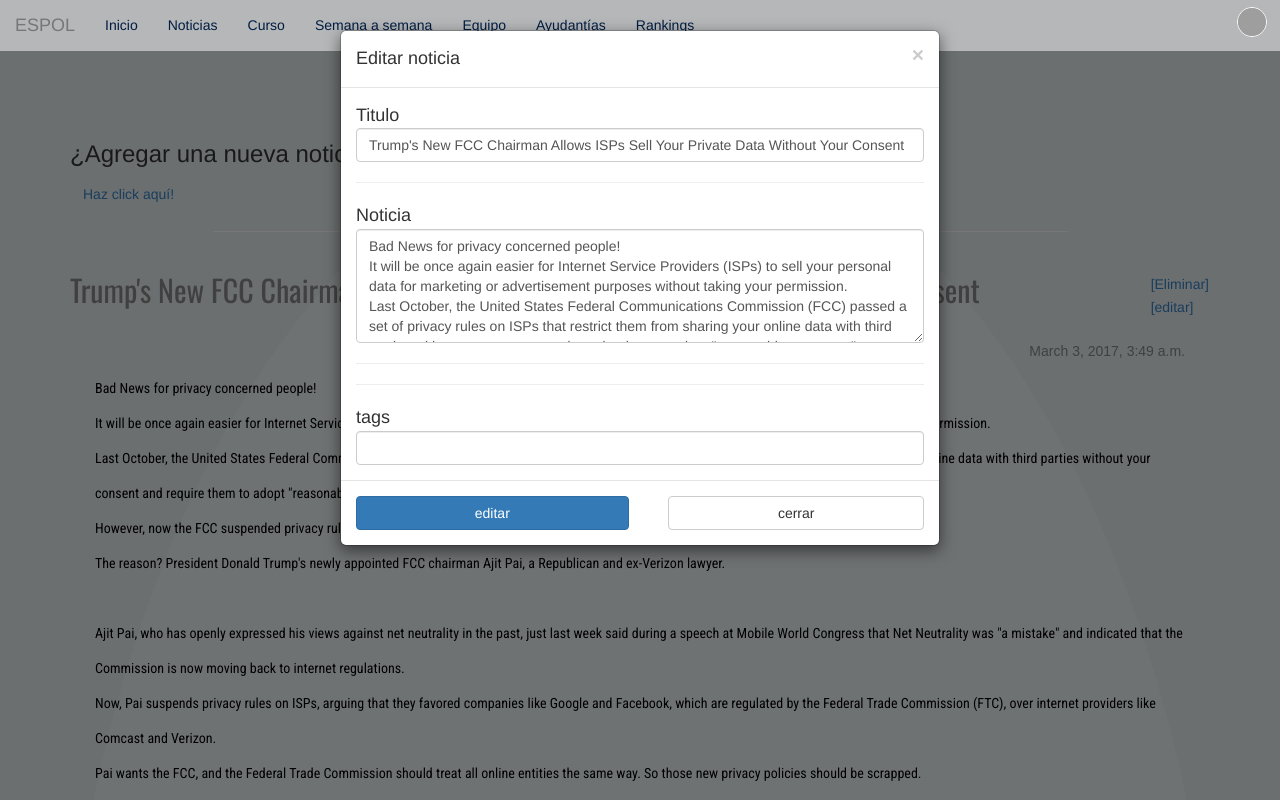
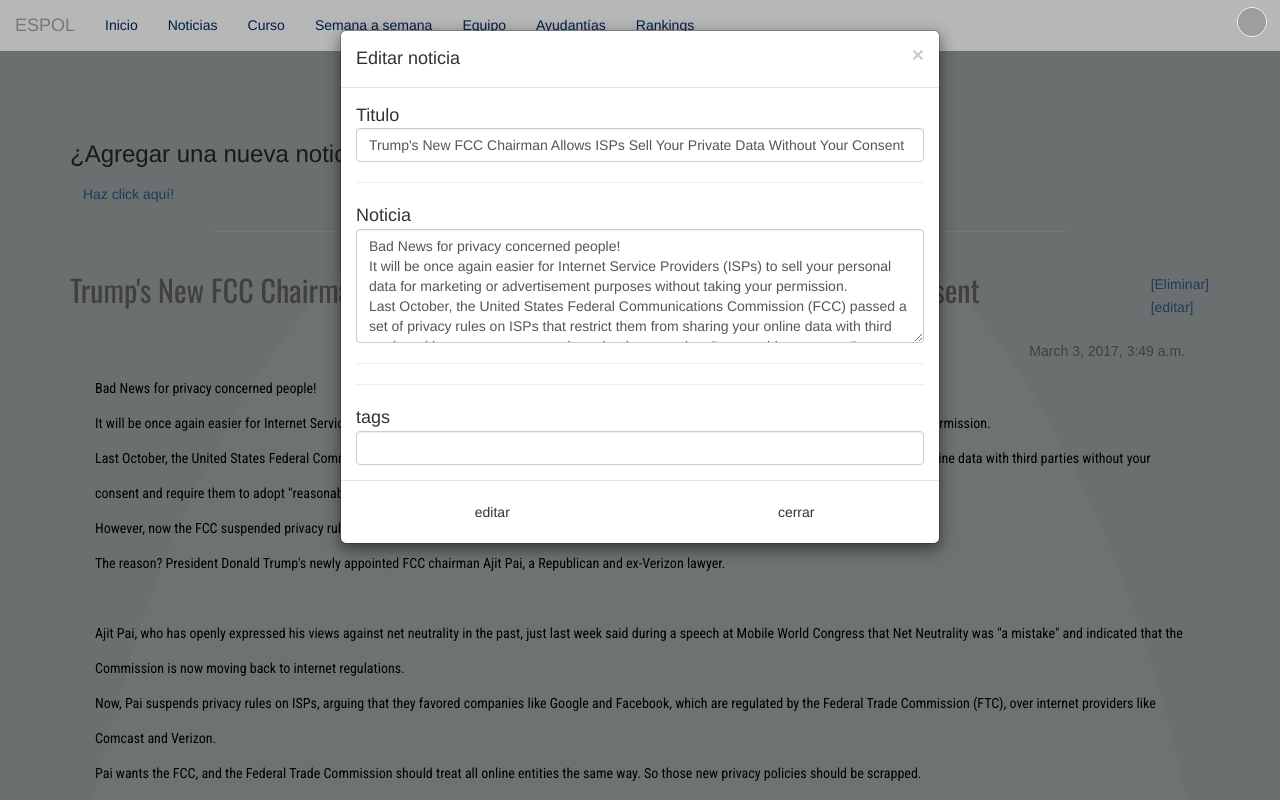
Before and after one commit to Xidrovo/proyecto-Django, a Django app: page /noticias/ in a window 1280 px wide, after a click that opens the changed part. Run offline with Django 3.2, Linux system fonts and the light colour scheme; data comes from the database, SQL or seed files in the repository; some libraries are stand-ins or nearby versions; some web fonts are replaced; grey boxes are pictures that could not be loaded.

Commit message:
minor fixes

```diff
--- a/programming/components/bower_components/css/default.css
+++ b/programming/components/bower_components/css/default.css
@@ -8,6 +8,7 @@
 
 .m-button{
 	width: 48%;
+	border-style: none;
 }
 
 .hide{
--- a/programming/templates/noticias.html
+++ b/programming/templates/noticias.html
@@ -54,6 +54,9 @@
 			background-color: rgba(255, 255, 255, 0.2);
 			margin-top: 0px;
 			border-radius: 100%;
+		}
+		.m-button{
+			border-style: none;
 		}
 	</style>
 </head>
@@ -147,7 +150,7 @@
 
       </div>
       <div class="modal-footer">
-		      	<input class = "btn btn-primary pull-left m-button" type="submit" value = "editar"></input>
+		      	<input class = "btn btn-default pull-left m-button" type="submit" value = "editar"></input>
 		        <button type="button" class="btn btn-default m-button" data-dismiss="modal">cerrar</button>
         </form>
       </div>
@@ -178,7 +181,7 @@
 
       </div>
       <div class="modal-footer">
-		      	<input type="submit" class="btn btn-primary m-button" value="submit">
+		      	<input type="submit" class="btn btn-default m-button" value="Agregar">
 		        <button type="button" class="btn btn-default m-button" data-dismiss="modal">cerrar</button>
 	        </form>
         </form>
```
Also changed, not shown: programming/templates/cursos.html (+4 -4 lines).
